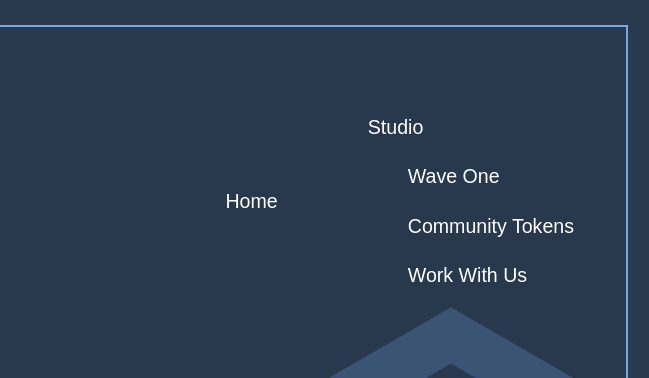
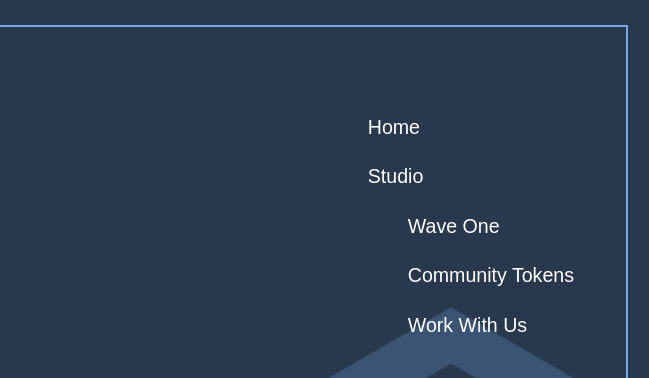
Before and after one commit to maxgrok/sbv-studio, a Gatsby site: page / in a window 1280 px wide. Shown: the top 378 px of the page, 631-1280 px from the left. Built offline with nearby package versions, Linux system fonts and the light colour scheme; Gatsby itself is replaced by a stand-in of ours; a web font is replaced by a local one.

```diff
--- a/src/components/shared/topNav/TopNav.js
+++ b/src/components/shared/topNav/TopNav.js
@@ -18,17 +18,15 @@
   return (
     <>
       <nav className="TopNav__Desktop">
-        <a href="https://www.senaryblockchain.ventures">Home</a>
-        <div>
         <ul>
+          <li><a href="https://www.senaryblockchain.ventures">Home</a></li>
           <li><a href="http://www.sbv.studio">Studio</a></li>
-          <ul>
-          <li><a href="#wave-one">Wave One</a></li>
-          <li><a href="#community-tokens">Community Tokens</a></li>
-          <li><a href="#work-with-us">Work With Us</a></li>
-          </ul>
+            <ul>
+              <li><a href="#wave-one">Wave One</a></li>
+              <li><a href="#community-tokens">Community Tokens</a></li>
+              <li><a href="#work-with-us">Work With Us</a></li>
+            </ul>
         </ul>
-        </div>
       </nav>
       {/* Start Hamburger */}
       <button className={hamburgerClass} type="button" onClick={toggleNav}>
```
